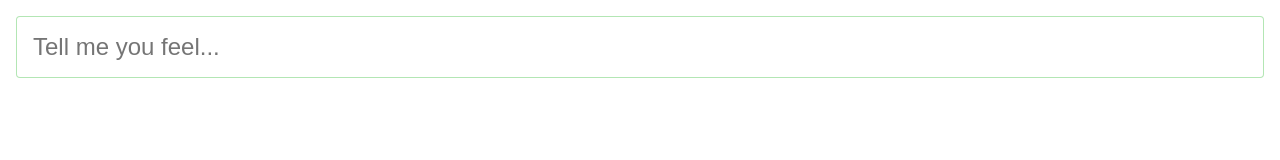
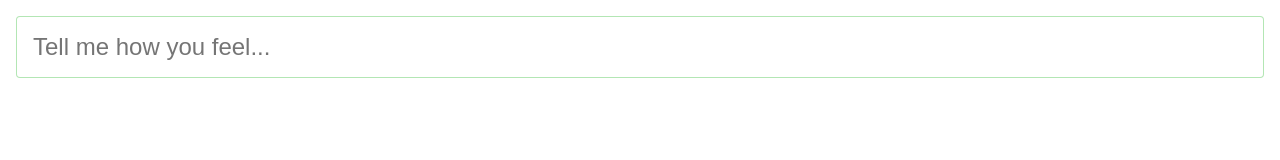
Before and after one commit to chealt/chealt, a React app in the folder packages/ui/: page / in a window 1280 px wide. Shown: the top 160 px of the page. Built offline with nearby package versions, Linux system fonts and the light colour scheme.

Commit message:
test the feeling input

```diff
--- a/package.json
+++ b/package.json
@@ -12,6 +12,7 @@
     "start:ui": "yarn workspace @chealt/ui run start",
     "test": "yarn workspace @chealt/ui run test",
     "test:ui": "yarn workspace @chealt/ui run test:ui",
+    "test:ui:local": "yarn workspace @chealt/ui run test:ui:local",
     "lint": "yarn lint:scripts",
     "lint:scripts": "eslint . --ext .js,.jsx"
   },
--- a/packages/ui/package.json
+++ b/packages/ui/package.json
@@ -8,6 +8,7 @@
     "start": "yarn watch",
     "test": "jest --config=config/jest/unit.config.js",
     "test:ui": "concurrently --success first --kill-others \"BUILD_ENV=ci yarn start\" \"yarn test:ui:wait && yarn test:ui:run\"",
+    "test:ui:local": "yarn test:ui:run",
     "test:ui:debug": "DEBUG=true yarn test:ui",
     "test:ui:run": "JEST_PUPPETEER_CONFIG=config/jest/ui.puppeteer.config.js jest --config=config/jest/ui.config.js",
     "test:ui:wait": "wait-on -t 60000 http-get://localhost:9000/",
@@ -29,7 +30,7 @@
     "jest-environment-enzyme": "^7.0.1",
     "jest-enzyme": "^7.0.1",
     "jest-puppeteer": "^3.3.1",
-    "puppeteer": "^1.8.0",
+    "puppeteer": "^1.11.0",
     "redux-devtools-extension": "^2.13.5",
     "style-loader": "^0.23.1",
     "webpack": "^4.19.0",
--- a/packages/ui/src/components/app.jsx
+++ b/packages/ui/src/components/app.jsx
@@ -10,7 +10,11 @@ import './app.css';
 
 const App = ({ currentView }) => (
     <Fragment>
-        <Input type="text" name="feeling" placeholder="Tell me you feel..." />
+        <Input
+            type="text"
+            name="feeling"
+            placeholder="Tell me how you feel..."
+        />
         <div className="view-container">
             {(currentView === 'meals' && <Meals />) || <div />}
         </div>
```
Also changed, not shown: packages/ui/src/index.ui-spec.js (+16 -0 lines), 1 other file (tests, documents, lock files or other folders).
